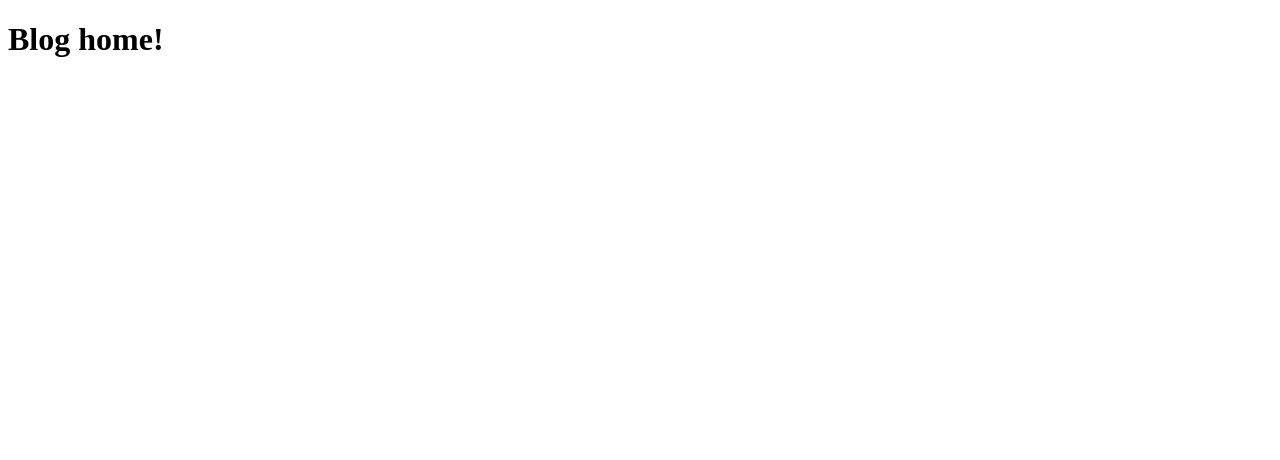
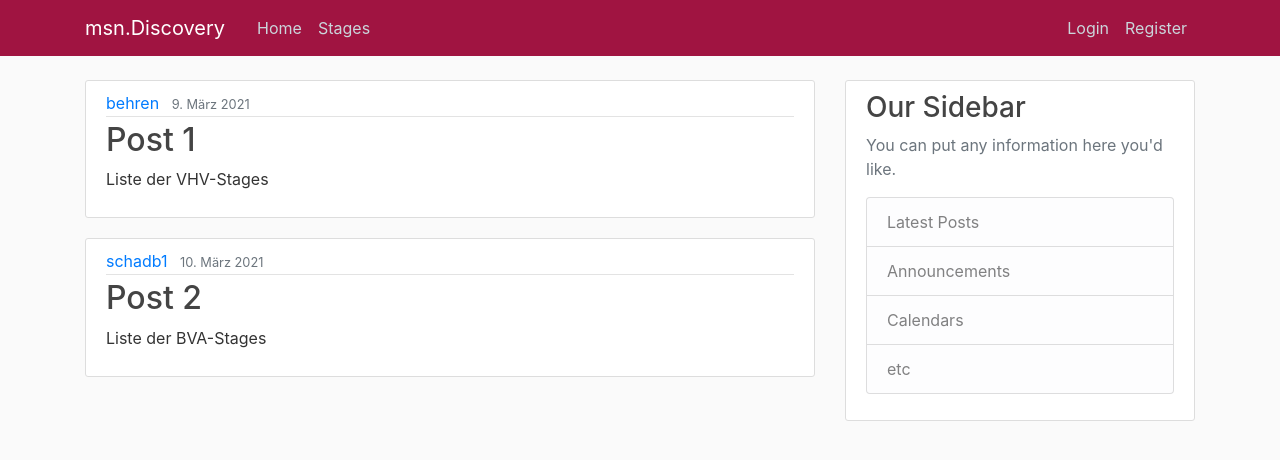
Before and after one commit to behren/bloggor, a Django app: page / in a window 1280 px wide. Before the commit the part shown is almost empty. Shown: the top 460 px of the page. Run offline with Django 3.2, Linux system fonts and the light colour scheme; some libraries are stand-ins or nearby versions.

Commit message:
improved templates, added static/css

```diff
--- /dev/null
+++ b/bloggor/blog/static/blog/main.css
@@ -0,0 +1,84 @@
+body {
+    background: #fafafa;
+    color: #333333;
+    margin-top: 5rem;
+  }
+
+  h1, h2, h3, h4, h5, h6 {
+    color: #444444;
+  }
+
+  ul {
+    margin: 0;
+  }
+
+  .bg-steel {
+    background-color: #A01441;
+  }
+
+  .site-header .navbar-nav .nav-link {
+    color: #cbd5db;
+  }
+
+  .site-header .navbar-nav .nav-link:hover {
+    color: #ffffff;
+  }
+
+  .site-header .navbar-nav .nav-link.active {
+    font-weight: 500;
+  }
+
+  .content-section {
+    background: #ffffff;
+    padding: 10px 20px;
+    border: 1px solid #dddddd;
+    border-radius: 3px;
+    margin-bottom: 20px;
+  }
+
+  .article-title {
+    color: #444444;
+  }
+
+  a.article-title:hover {
+    color: #428bca;
+    text-decoration: none;
+  }
+
+  .article-content {
+    white-space: pre-line;
+  }
+
+  .article-img {
+    height: 65px;
+    width: 65px;
+    margin-right: 16px;
+  }
+
+  .article-metadata {
+    padding-bottom: 1px;
+    margin-bottom: 4px;
+    border-bottom: 1px solid #e3e3e3
+  }
+
+  .article-metadata a:hover {
+    color: #333;
+    text-decoration: none;
+  }
+
+  .article-svg {
+    width: 25px;
+    height: 25px;
+    vertical-align: middle;
+  }
+
+  .account-img {
+    height: 125px;
+    width: 125px;
+    margin-right: 20px;
+    margin-bottom: 16px;
+  }
+
+  .account-heading {
+    font-size: 2.5rem;
+  }
--- /dev/null
+++ b/bloggor/blog/templates/blog/base.html
@@ -0,0 +1,80 @@
+{% load static %}
+<!doctype html>
+<html lang="en">
+
+<head>
+    <!-- Required meta tags -->
+    <meta charset="utf-8">
+    <meta name="viewport" content="width=device-width, initial-scale=1, shrink-to-fit=no">
+
+    <!-- Bootstrap CSS -->
+    <link rel="stylesheet" href="https://maxcdn.bootstrapcdn.com/bootstrap/4.0.0/css/bootstrap.min.css"
+        integrity="sha384-Gn5384xqQ1aoWXA+058RXPxPg6fy4IWvTNh0E263XmFcJlSAwiGgFAW/dAiS6JXm" crossorigin="anonymous">
+
+    <link rel="stylesheet" type="text/css" href="{% static 'blog/main.css' %}">
+
+    {% if title %}
+    <title>msn.Discovery - {{ title }}</title>
+    {% else %}
+    <title>msn.Discovery</title>
+    {% endif %}
+</head>
+
+<body>
+    <header class="site-header">
+        <nav class="navbar navbar-expand-md navbar-dark bg-steel fixed-top">
+            <div class="container">
+                <a class="navbar-brand mr-4" href="{% url 'home' %}">msn.Discovery</a>
+                <button class="navbar-toggler" type="button" data-toggle="collapse" data-target="#navbarToggle"
+                    aria-controls="navbarToggle" aria-expanded="false" aria-label="Toggle navigation">
+                    <span class="navbar-toggler-icon"></span>
+                </button>
+                <div class="collapse navbar-collapse" id="navbarToggle">
+                    <div class="navbar-nav mr-auto">
+                        <a class="nav-item nav-link" href="{% url 'home' %}">Home</a>
+                        <a class="nav-item nav-link" href="{% url 'stages' %}">Stages</a>
+                    </div>
+                    <!-- Navbar Right Side -->
+                    <div class="navbar-nav">
+                        <a class="nav-item nav-link" href="#">Login</a>
+                        <a class="nav-item nav-link" href="#">Register</a>
+                    </div>
+                </div>
+            </div>
+        </nav>
+    </header>
+    <main role="main" class="container">
+        <div class="row">
+            <div class="col-md-8">
+                {% block content %}{% endblock %}
+            </div>
+            <div class="col-md-4">
+                <div class="content-section">
+                    <h3>Our Sidebar</h3>
+                    <p class='text-muted'>You can put any information here you'd like.
+                    <ul class="list-group">
+                        <li class="list-group-item list-group-item-light">Latest Posts</li>
+                        <li class="list-group-item list-group-item-light">Announcements</li>
+                        <li class="list-group-item list-group-item-light">Calendars</li>
+                        <li class="list-group-item list-group-item-light">etc</li>
+                    </ul>
+                    </p>
+                </div>
+            </div>
+        </div>
+    </main>
+
+    <!-- Optional JavaScript -->
+    <!-- jQuery first, then Popper.js, then Bootstrap JS -->
+    <script src="https://code.jquery.com/jquery-3.2.1.slim.min.js"
+        integrity="sha384-KJ3o2DKtIkvYIK3UENzmM7KCkRr/rE9/Qpg6aAZGJwFDMVNA/GpGFF93hXpG5KkN"
+        crossorigin="anonymous"></script>
+    <script src="https://cdnjs.cloudflare.com/ajax/libs/popper.js/1.12.9/umd/popper.min.js"
+        integrity="sha384-ApNbgh9B+Y1QKtv3Rn7W3mgPxhU9K/ScQsAP7hUibX39j7fakFPskvXusvfa0b4Q"
+        crossorigin="anonymous"></script>
+    <script src="https://maxcdn.bootstrapcdn.com/bootstrap/4.0.0/js/bootstrap.min.js"
+        integrity="sha384-JZR6Spejh4U02d8jOt6vLEHfe/JQGiRRSQQxSfFWpi1MquVdAyjUar5+76PVCmYl"
+        crossorigin="anonymous"></script>
+</body>
+
+</html>
--- a/bloggor/blog/templates/blog/home.html
+++ b/bloggor/blog/templates/blog/home.html
@@ -1,12 +1,16 @@
-<!doctype html>
-<html lang="en">
+{% extends "blog/base.html" %}
 
-<head>
-    <title>Hello, world!</title>
-</head>
-
-<body>
-    <h1>Blog home!</h1>
-</body>
-
-</html>
+{% block content %}
+    {% for post in posts %}
+        <article class="media content-section">
+            <div class="media-body">
+                <div class="article-metadata">
+                    <a class="mr-2" href="#">{{ post.author }}</a>
+                    <small class="text-muted">{{ post.date_posted }}</small>
+                </div>
+                <h2><a class="article-title" href="#">{{ post.title }}</a></h2>
+                <p class="article-content">{{ post.content }}</p>
+            </div>
+        </article>
+    {% endfor %}
+{% endblock content %}
--- /dev/null
+++ b/bloggor/blog/templates/blog/stages.html
@@ -0,0 +1,5 @@
+{% extends "blog/base.html" %}
+
+{% block content %}
+    <h1>Stages</h1>
+{% endblock content %}
--- a/bloggor/blog/urls.py
+++ b/bloggor/blog/urls.py
@@ -2,6 +2,6 @@ from django.urls import path
 from . import views
 
 urlpatterns = [
-    path("", views.home, name="blog-home"),
-    path("about/", views.about, name="blog-about"),
+    path("", views.home, name="home"),
+    path("stages/", views.about, name="stages"),
 ]
--- a/bloggor/blog/views.py
+++ b/bloggor/blog/views.py
@@ -1,9 +1,25 @@
 from django.shortcuts import render
+
+posts = [
+    {
+        "author": "behren",
+        "title": "Post 1",
+        "content": "Liste der VHV-Stages",
+        "date_posted": "9. März 2021",
+    },
+    {
+        "author": "schadb1",
+        "title": "Post 2",
+        "content": "Liste der BVA-Stages",
+        "date_posted": "10. März 2021",
+    },
+]
 
 
 def home(request):
-    return render(request, "blog/home.html")
+    context = {"posts": posts}
+    return render(request, "blog/home.html", context)
 
 
 def about(request):
-    return render(request, "blog/about.html")
+    return render(request, "blog/stages.html", {"title": "Stages"})
```
Also changed, not shown: bloggor/blog/templates/blog/about.html (deleted, +0 -12 lines), 1 other file.
